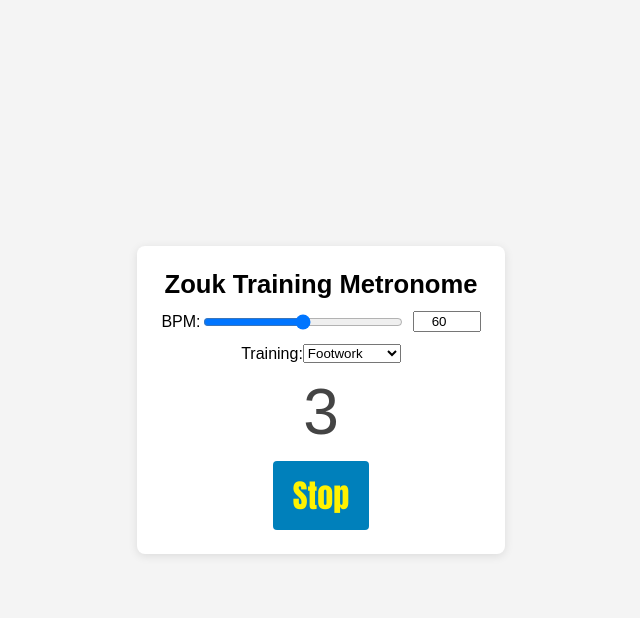
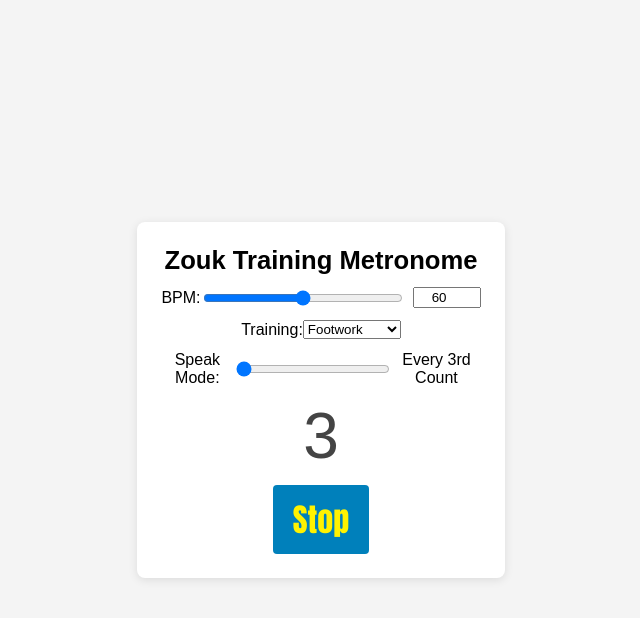
Before and after one commit to anthonyw12123/zouk-training-metronome, a plain HTML site: page index.html in a window 1280 px wide. Both pictures are taken after a click on the button "Zouk It!". Shown: the whole page, without its empty margins (319-959 px from the left). Drawn offline with Linux system fonts and the light colour scheme.

Commit message:
Added speech frequency control.

```diff
--- a/index.html
+++ b/index.html
@@ -39,6 +39,13 @@
     </select>
   </div>
 
+  <!-- Speak‑mode slider (new) -->
+  <div class="bpm-control">
+    <label for="speakMode">Speak Mode:</label>
+    <input type="range" id="speakMode" min="1" max="3" step="1" value="1">
+    <span id="speakModeLabel">Every 3rd Count</span>
+  </div>
+
   <!-- Beat display & start/stop -->
   <div class="beat" id="beatDisplay">1</div>
   <button id="toggleBtn">Zouk It!</button>
@@ -70,8 +77,8 @@ function playClick(isFirstBeat) {
 /* ───── 2️⃣  Dictionaries for random phrases ──────── */
 const dictionaries = {
   colors: ["", "basic", "ladder all", "veeduh jeena", "veeduh jeena 1 80", "basic in place"], // footwork cues
-  numbers: ["", "clockwise asynchronous", "clockwise synchronous", "counterclockwise synchronous", "counterclockwise asynchronous", "wiggle wiggle wiggle"],     // head motion cues
-  names: ["", "basic in place", "side basic", "linear basic", "pivot", "bonus", "boomerang", "hawool"]   // insanity cues
+  numbers: ["", "clockwise asynchronous", "clockwise synchronous", "counterclockwise synchronous", "counterclockwise asynchronous", "wiggle wiggle wiggle"], // head motion cues
+  names: ["", "basic in place", "side basic", "linear basic", "pivot", "bonus", "boomerang", "hawool"] // insanity cues
 };
 
 let currentDict = "colors";
@@ -106,11 +113,17 @@ let bpm = 60;
 let beat = 0;
 let intervalId = null;
 
+/* Speak‑mode variables */
+let speakMode = 1;                // 1=every 3rd, 2=every other 3rd, 3=random
+let speakOnThirdToggle = true;     // used only in mode 2 to alternate speaking
+
 const bpmSlider = document.getElementById('bpm');
 const bpmInput  = document.getElementById('bpmNum');
 const beatDisp  = document.getElementById('beatDisplay');
 const toggleBtn = document.getElementById('toggleBtn');
 const dictSelect = document.getElementById('dictSelect');
+const speakModeSlider = document.getElementById('speakMode');
+const speakModeLabel = document.getElementById('speakModeLabel');
 
 bpmSlider.addEventListener('input', e => {
   bpm = +e.target.value;
@@ -131,6 +144,22 @@ dictSelect.addEventListener('change', e => {
   lastPhrase = null;               // reset to avoid immediate repeat
 });
 
+/* Speak‑mode slider handler */
+function updateSpeakModeLabel() {
+  const texts = {
+    1: "Every 3rd Count",
+    2: "Every Other 3rd Count",
+    3: "Random (25 %)"
+  };
+  speakModeLabel.textContent = texts[speakMode] || "";
+}
+speakModeSlider.addEventListener('input', e => {
+  speakMode = +e.target.value;
+  updateSpeakModeLabel();
+});
+speakModeSlider.addEventListener('change', updateSpeakModeLabel); // ensure initial label
+updateSpeakModeLabel(); // set initial label
+
 /* ───── 4️⃣  Start / Stop logic ──────── */
 function startMetronome() {
   if (ctx.state === 'suspended') ctx.resume();   // iOS/Android
@@ -149,8 +178,21 @@ function startMetronome() {
     playClick(beat === 0);   // higher pitch on beat 1
 
     if (beat === 2) {        // third beat
-      const phrase = pickPhrase();
-      speak(phrase);
+      let shouldSpeak = false;
+      if (speakMode === 1) {
+        shouldSpeak = true;
+      } else if (speakMode === 2) {
+        // alternate each third beat
+        speakOnThirdToggle = !speakOnThirdToggle;
+        shouldSpeak = speakOnThirdToggle;
+      } else if (speakMode === 3) {
+        shouldSpeak = Math.random() < 0.25;
+      }
+
+      if (shouldSpeak) {
+        const phrase = pickPhrase();
+        speak(phrase);
+      }
     }
   }, 60000 / bpm);
 }
```
